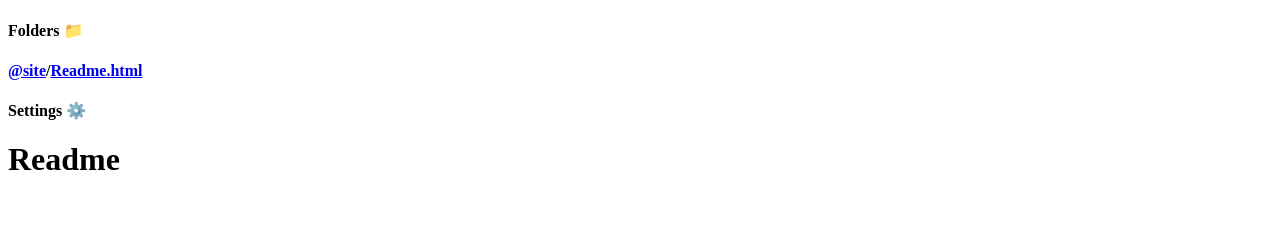
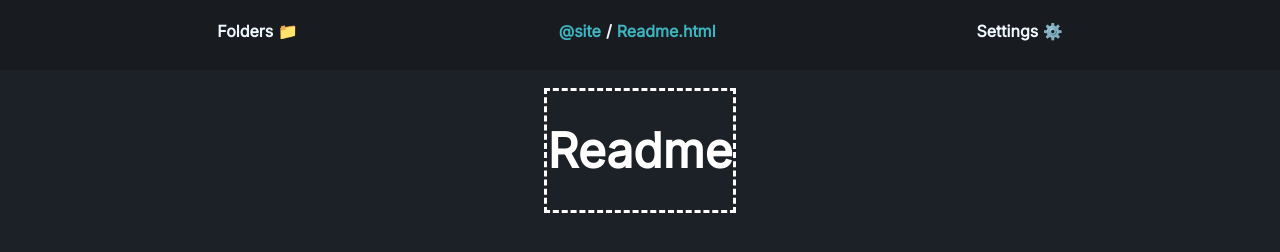
Before and after one commit to 0x7x/markdowngeneration, a website: page Readme.html in a window 1280 px wide. Drawn offline with nearby package versions, Linux system fonts and the light colour scheme; the site is published under a folder, as on GitHub Pages, so addresses that start at the root find nothing.

Commit message:
added markdown to all

```diff
--- a/Readme.html
+++ b/Readme.html
@@ -4,7 +4,7 @@
   <title>Markdown Viewer</title>
   <script src="https://cdn.jsdelivr.net/npm/marked@2.0.0/marked.min.js"></script>
   <link rel="stylesheet" href="https://fonts.googleapis.com/css?family=Inter&display=swap">
-  <link rel="stylesheet" type="text/css" href="/../style.css">
+  <link rel="stylesheet" type="text/css" href="markdowngeneration/../style.css">
   <link rel="shortcut icon" href="favicon.ico" type="image/x-icon">
 </head>
 <block class="block">
```
Also changed, not shown: index.html (+1 -1 lines).
